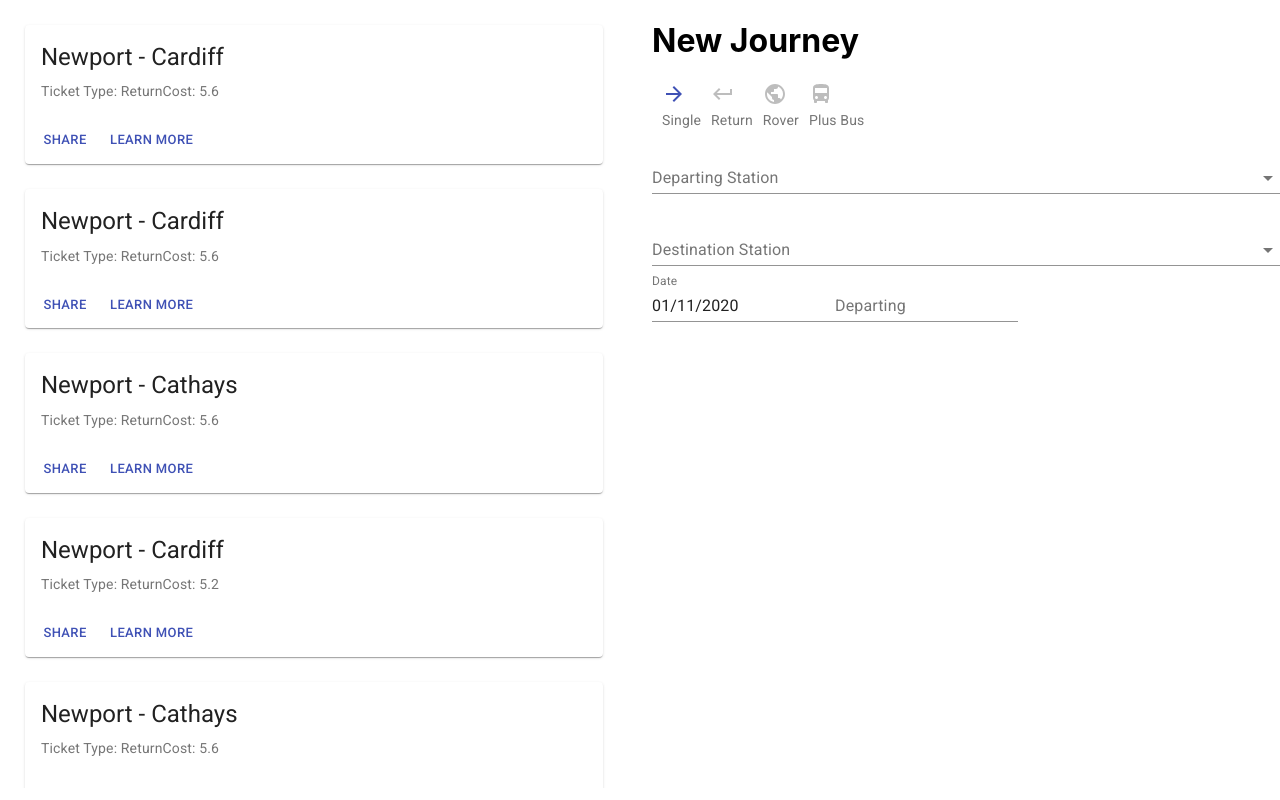
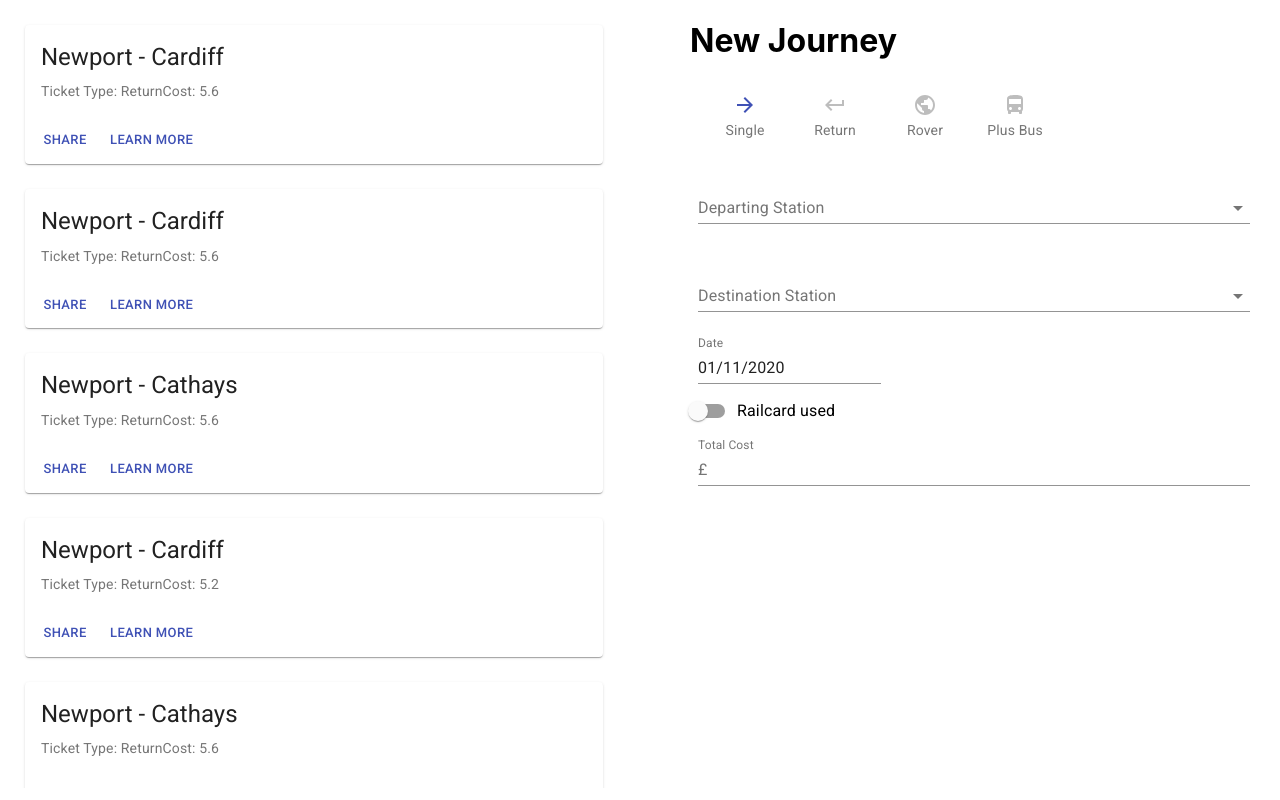
Before and after one commit to matthewandrewpalmer/travel-finance-website, a React (Create React App) app: page / in a window 1280 px wide. Built offline with nearby package versions, Linux system fonts and the light colour scheme.

Commit message:
JourneyForm.js

```diff
--- a/src/components/JourneyForm.js
+++ b/src/components/JourneyForm.js
@@ -14,6 +14,14 @@ import KeyboardReturnIcon from '@material-ui/icons/KeyboardReturn';
 import PublicIcon from '@material-ui/icons/Public';
 import DirectionsBusIcon from '@material-ui/icons/DirectionsBus';
 import Typography from "@material-ui/core/Typography";
+import Container from "@material-ui/core/Container";
+import InputLabel from "@material-ui/core/InputLabel";
+import Input from "@material-ui/core/Input";
+import InputAdornment from "@material-ui/core/InputAdornment";
+import FormControl from "@material-ui/core/FormControl";
+import ButtonBase from "@material-ui/core/ButtonBase";
+import FormControlLabel from "@material-ui/core/FormControlLabel";
+import Switch from "@material-ui/core/Switch";
 
 
 const useStyles = makeStyles(theme => ({
@@ -22,9 +30,24 @@ const useStyles = makeStyles(theme => ({
     },
     staticList: {
         height: "100vh",
-        overflow: "auto",
+        overFlow: "auto",
         // background: "#3D3861"
     },
+    margin: {
+        margin: theme.spacing(1),
+    },
+    journeyTypeList: {
+        marginLeft: "auto",
+        marginRight: "auto",
+    },
+    journeyType: {
+        borderRadius: "50%",
+        height: "70px",
+        width: "70px",
+        textAlign: "center",
+        alignItems: "center",
+        marginLeft: "20px"
+    }
 }));
 
 
@@ -39,61 +62,84 @@ function JourneyForm() {
         setName(event.target.value);
     };
 
+    // Form items State
+    const [journeyType, setJourneyType] = React.useState('Single');
     const [departing, setDeparting] = React.useState();
     const [destination, setDestination] = React.useState();
-
     const [date, setDate] = useState(new Date());
+    const [cost, setCost] = React.useState();
+    const [railcardUsed, setRailcardUsed] = React.useState(false);
 
     const MaterialInput = ({value, onClick}) => (
         <TextField id="standard-basic" label="Date" value={value} onClick={onClick}/>
     );
 
-    const [journeyType, setJourneyType] = React.useState('Single');
-
     return (
         <MuiPickersUtilsProvider utils={DateFnsUtils}>
+            <Container maxWidth="sm">
                 <h1>New Journey</h1>
 
                 <form className={styles.root} noValidate autoComplete="off">
-                <div style={{alignItems: "center"}}>
-                    <div onClick={() => setJourneyType('Single')}
-                         style={{float: "left", marginLeft: "10px", alignItems: "center"}}>
-                        <ArrowForwardIcon value={'Single'} color={journeyType === 'Single' ? "primary" : "disabled"}/>
+                    <div className={styles.journeyTypeList}>
+                        <ButtonBase
+                            focusRipple
+                            className={styles.journeyType}
+                            onClick={() => setJourneyType('Single')}
+                        >
+                            <div>
+                                <ArrowForwardIcon value={'Single'}
+                                                  color={journeyType === 'Single' ? "primary" : "disabled"}/>
                                 <Typography variant="body2" color="textSecondary" component="p">
                                     Single
                                 </Typography>
                             </div>
-                    <div onClick={() => setJourneyType('Return')}
-                         style={{float: "left", marginLeft: "10px", alignItems: "center"}}>
-                        <KeyboardReturnIcon value={'Return'} color={journeyType === 'Return' ? "primary" : "disabled"}/>
+                        </ButtonBase>
+                        <ButtonBase
+                            focusRipple
+                            className={styles.journeyType}
+                            onClick={() => setJourneyType('Return')}
+                        >
+                            <div>
+                                <KeyboardReturnIcon value={'Return'}
+                                                    color={journeyType === 'Return' ? "primary" : "disabled"}/>
                                 <Typography variant="body2" color="textSecondary" component="p">
                                     Return
                                 </Typography>
                             </div>
-                    <div onClick={() => setJourneyType('Rover')}
-                         style={{float: "left", marginLeft: "10px", alignItems: "center"}}>
+                        </ButtonBase>
+                        <ButtonBase
+                            focusRipple
+                            className={styles.journeyType}
+                            onClick={() => setJourneyType('Rover')}
+                        >
+                            <div>
                                 <PublicIcon value={'Rover'} color={journeyType === 'Rover' ? "primary" : "disabled"}/>
                                 <Typography variant="body2" color="textSecondary" component="p">
                                     Rover
                                 </Typography>
                             </div>
-                    <div onClick={() => setJourneyType('PlusBus')}
-                         style={{float: "left", marginLeft: "10px", alignItems: "center"}}>
+                        </ButtonBase>
+                        <ButtonBase
+                            focusRipple
+                            className={styles.journeyType}
+                            onClick={() => setJourneyType('PlusBus')}
+                        >
+                            <div>
                                 <DirectionsBusIcon value={'PlusBus'}
                                                    color={journeyType === 'PlusBus' ? "primary" : "disabled"}/>
                                 <Typography variant="body2" color="textSecondary" component="p">
                                     Plus Bus
                                 </Typography>
                             </div>
+                        </ButtonBase>
                     </div>
 
-
+                    <FormControl fullWidth className={styles.margin}>
                         <Autocomplete
                             options={stationList}
                             getOptionLabel={station => station.name + " (" + station.code + ")"}
                             id="departing-station-field"
                             autoHighlight
-
                             value={departing}
                             onChange={(event, newValue) => {
                                 setDeparting(newValue);
@@ -102,6 +148,8 @@ function JourneyForm() {
                                 <TextField {...params} label="Departing Station" margin="normal" fullWidth/>
                             )}
                         />
+                    </FormControl>
+                    <FormControl fullWidth className={styles.margin}>
                         <Autocomplete
                             options={stationList}
                             getOptionLabel={station => station.name + " (" + station.code + ")"}
@@ -115,13 +163,43 @@ function JourneyForm() {
                                 <TextField {...params} label="Destination Station" margin="normal" fullWidth/>
                             )}
                         />
+                    </FormControl>
+                    <FormControl fullWidth className={styles.margin}>
                         <DatePicker
                             selected={date}
                             onChange={date => setDate(date)}
                             customInput={<MaterialInput/>}
                         />
-                <TextField id="standard-basic" label="Departing" value={name} onChange={handleChange}/>
+                    </FormControl>
+
+                    <FormControlLabel
+                        control={
+                            <Switch
+                                checked={railcardUsed}
+                                onChange={(event, newValue) => {
+                                    setRailcardUsed(newValue);
+                                }}
+                                name="railcardUsed"
+                                color="primary"
+                            />
+                        }
+                        label="Railcard used"
+                    />
+
+                    <FormControl fullWidth className={styles.margin}>
+                        <InputLabel htmlFor="standard-adornment-amount">Total Cost</InputLabel>
+                        <Input
+                            id="standard-adornment-amount"
+                            value={cost}
+                            onChange={(event, newValue) => {
+                                setCost(newValue);
+                            }}
+                            startAdornment={<InputAdornment position="start">£</InputAdornment>}
+                        />
+                    </FormControl>
+                    {/*<TextField id="standard-basic" label="Departing" value={name} onChange={handleChange}/>*/}
                 </form>
+            </Container>
         </MuiPickersUtilsProvider>
     );
 }
```
Lines whose indentation alone changed are shown as unchanged.
